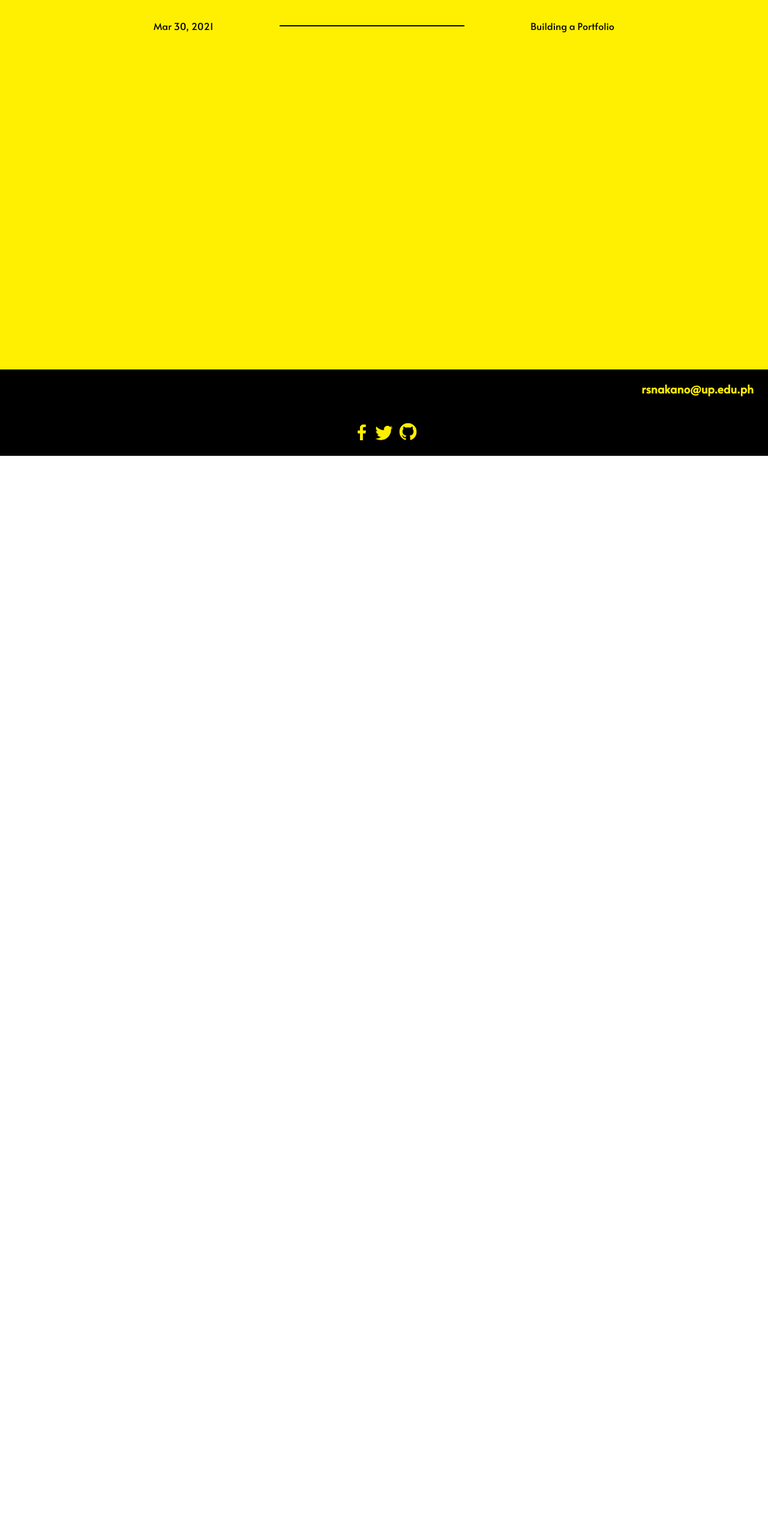
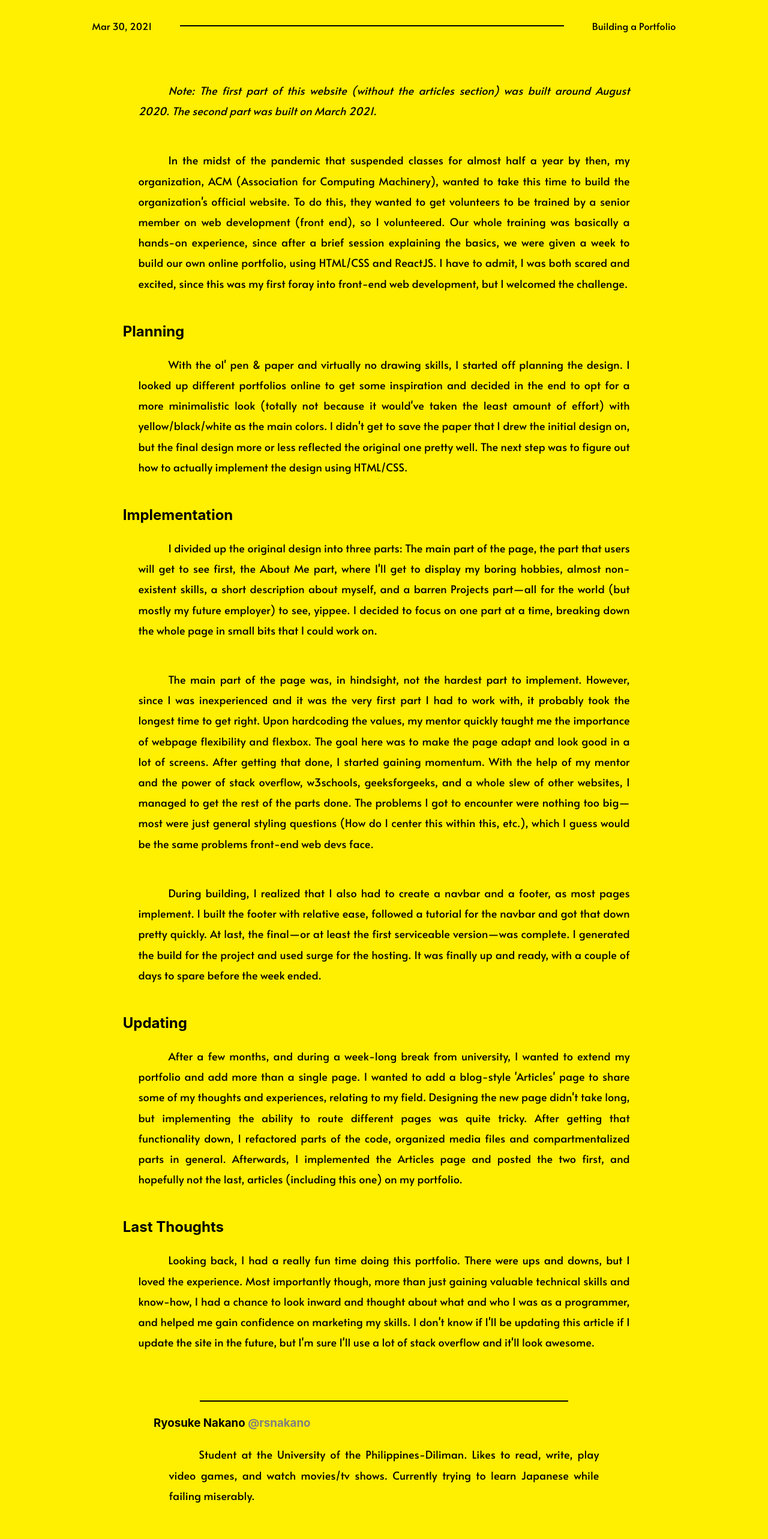
Before and after one commit to rsnakano/my-portfolio, a React (Create React App) app: page /articles/building-portfolio in a window 1280 px wide. Shown: the part 80-2646 px from the top of the page at 60% size. Before the commit the page ends 840 px from the top, so only its background shows below. Built offline with nearby package versions, Linux system fonts and the light colour scheme.

Commit message:
Posts article

```diff
--- a/src/pages/Articles/Content/Piece1/Piece1.css
+++ b/src/pages/Articles/Content/Piece1/Piece1.css
@@ -10,44 +10,126 @@
   padding-bottom: 0px;
 }
 
-.article-post > div {
+.article-post > .post-info {
   display: flex;
   flex-direction: row;
   padding-top: 56px;
+  padding-left: 0;
+  padding-right: 0;
 }
 
-.article-post > div > span {
+.article-post > .post-info > span {
   font-family: "Alata";
   font-size: 16px;
   color: black;
   text-align: left;
   margin-top: 0px;
   margin-bottom: 0px;
-  margin-right: auto;
-  padding-left: 20%;
+  padding-left: 12%;
+
 }
 
-.article-post > div > hr {
+.article-post > .post-info > hr {
   background-color: black;
   margin-left: auto;
   margin-right: auto;
   margin-top: auto;
   margin-bottom: auto;
-  width: 24%;
+  width: 50%;
   height: 2px;
   border-width: 0px;
 }
 
-.article-post > div > p {
+.article-post > .post-info > p {
   font-family: "Alata";
   font-size: 16px;
   color: black;
   text-align: right;
   margin-top: 0px;
   margin-bottom: 0px;
+  padding-right: 12%;
+}
+
+
+.article-post > .post-body {
+  display: flex;
+  flex-direction: column;
+}
+
+.article-post > .post-body > h2 {
+  text-align: left;
+  max-width: 64%;
+  margin-top: 24px;
+  margin-bottom: 0px;
+  margin-right: auto;
+  padding-left: 16%;
+}
+
+.article-post > .post-body > p {
+  font-size: 18px;
+  text-align: justify;
+  text-indent: 50px;
+  max-width: 64%;
+  line-height: 190%;
+  padding-left: 0px;
+  padding-right: 0px;
+  margin-top: 24px;
+  margin-bottom: 24px;
   margin-left: auto;
-  padding-right: 20%;
+  margin-right: auto;
 }
+
+.article-post > .about-author {
+  display: flex;
+  flex-direction: column;
+  padding-bottom: 32px;
+}
+
+.article-post > .about-author > hr {
+  background-color: black;
+  margin-left: auto;
+  margin-right: auto;
+  margin-top: auto;
+  margin-bottom: auto;
+  width: 48%;
+  height: 2px;
+  border-width: 0px;
+}
+
+.article-post > .about-author > h3 {
+  text-align: left;
+  max-width: 64%;
+  margin-top: 24px;
+  margin-bottom: 0px;
+  margin-right: auto;
+  padding-left: 20%;
+}
+
+.article-post > .about-author a {
+  color: gray;
+  text-decoration: none;
+}
+
+.article-post > .about-author a:hover,
+.article-post > .about-author a:active {
+  color: white;
+
+}
+
+.article-post > .about-author > p {
+  font-size: 18px;
+  text-align: justify;
+  text-indent: 50px;
+  max-width: 56%;
+  line-height: 190%;
+  padding-left: 0px;
+  padding-right: 0px;
+  margin-top: 24px;
+  margin-bottom: 24px;
+  margin-left: auto;
+  margin-right: auto;
+}
+
 
 footer {
   flex-direction: row;
--- a/src/pages/Articles/Content/Piece1/Piece1.js
+++ b/src/pages/Articles/Content/Piece1/Piece1.js
@@ -16,7 +16,88 @@ function Piece1() {
           <p>Building a Portfolio</p>
         </div>
         <div className="post-body">
-
+          <p><i>
+            Note: The first part of this website (without the articles
+            section) was built around August 2020. The second part was
+            built on March 2021.
+          </i></p>
+          <p>
+            In the midst of the pandemic that suspended classes for almost half a year by then,
+            my organization, ACM (Association for Computing Machinery), wanted to take this time
+            to build the organization's official website. To do this, they wanted to get volunteers
+            to be trained by a senior member on web development (front end), so I volunteered.
+            Our whole training was basically a hands-on experience, since after a brief session explaining
+            the basics, we were given a week to build our own online portfolio, using HTML/CSS and
+            ReactJS. I have to admit, I was both scared and excited, since this was my first foray into
+            front-end web development, but I welcomed the challenge.
+          </p>
+          <h2>Planning</h2>
+          <p>
+            With the ol' pen & paper and virtually no drawing skills, I started off planning the design.
+            I looked up different portfolios online to get some inspiration and decided in the end
+            to opt for a more minimalistic look (totally not because it would've taken the least
+            amount of effort) with yellow/black/white as the main colors. I didn't get to save the paper
+            that I drew the initial design on, but the final design more or less reflected the original
+            one pretty well. The next step was to figure out how to actually implement the design using
+            HTML/CSS.
+          </p>
+          <h2>Implementation</h2>
+          <p>
+            I divided up the original design into three parts: The main part of the page, the part
+            that users will get to see first, the About Me part, where I'll get to display my boring
+            hobbies, almost non-existent skills, a short description about myself, and a barren Projects
+            part—all for the world (but mostly my future employer) to see, yippee. I decided to focus
+            on one part at a time, breaking down the whole page in small bits that I could work on.
+          </p>
+          <p>
+                The main part of the page was, in hindsight, not the hardest part to implement. However,
+            since I was inexperienced and it was the very first part I had to work with, it probably
+            took the longest time to get right. Upon hardcoding the values, my mentor quickly taught
+            me the importance of webpage flexibility and flexbox. The goal here was to make the page
+            adapt and look good in a lot of screens. After getting that done, I started gaining momentum.
+            With the help of my mentor and the power of stack overflow, w3schools, geeksforgeeks, and a
+            whole slew of other websites, I managed to get the rest of the parts done. The problems I
+            got to encounter were nothing too big—most were just general styling questions (How do I
+            center this within this, etc.), which I guess would be the same problems front-end web devs
+            face.
+          </p>
+          <p>
+                During building, I realized that I also had to create a navbar and a footer, as most
+            pages implement. I built the footer with relative ease, followed a tutorial for the navbar
+            and got that down pretty quickly. At last, the final—or at least the first serviceable
+            version—was complete. I generated the build for the project and used surge for the
+            hosting. It was finally up and ready, with a couple of days to spare before the week ended.
+          </p>
+          <h2>Updating</h2>
+          <p>
+                After a few months, and during a week-long break from university, I wanted to extend my
+            portfolio and add more than a single page. I wanted to add a blog-style 'Articles' page
+            to share some of my thoughts and experiences, relating to my field. Designing the new page
+            didn't take long, but implementing the ability to route different pages was quite tricky.
+            After getting that functionality down, I refactored parts of the code, organized media files
+            and compartmentalized parts in general. Afterwards, I implemented the Articles page and posted
+            the two first, and hopefully not the last, articles (including this one) on my portfolio.
+          </p>
+          <h2>Last Thoughts</h2>
+          <p>
+                Looking back, I had a really fun time doing this portfolio. There were ups and downs, but I loved
+            the experience. Most importantly though, more than just gaining valuable technical skills and know-how,
+            I had a chance to look inward and thought about what and who I was as a programmer, and helped
+            me gain confidence on marketing my skills. I don't know if I'll be updating this article if I
+            update the site in the future, but I'm sure I'll use a lot of stack overflow and
+            it'll look awesome.
+          </p>
+        </div>
+        <div className="about-author">
+            <hr></hr>
+            <h3>
+              Ryosuke Nakano
+              <a href="https://github.com/rsnakano"> @rsnakano</a>
+            </h3>
+            <p>
+            Student at the University of the Philippines-Diliman. Likes to read, write, play video games,
+            and watch movies/tv shows. Currently trying to learn Japanese while failing miserably.
+            </p>
         </div>
       </div>
       <footer>
```
